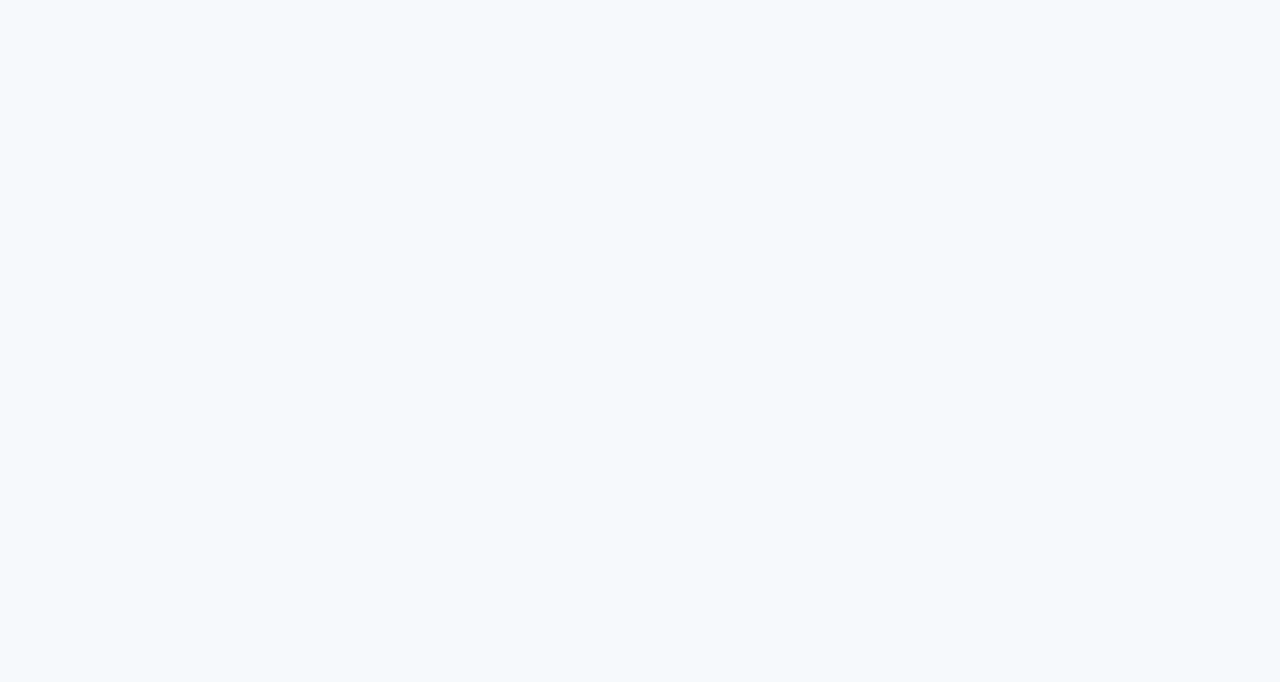
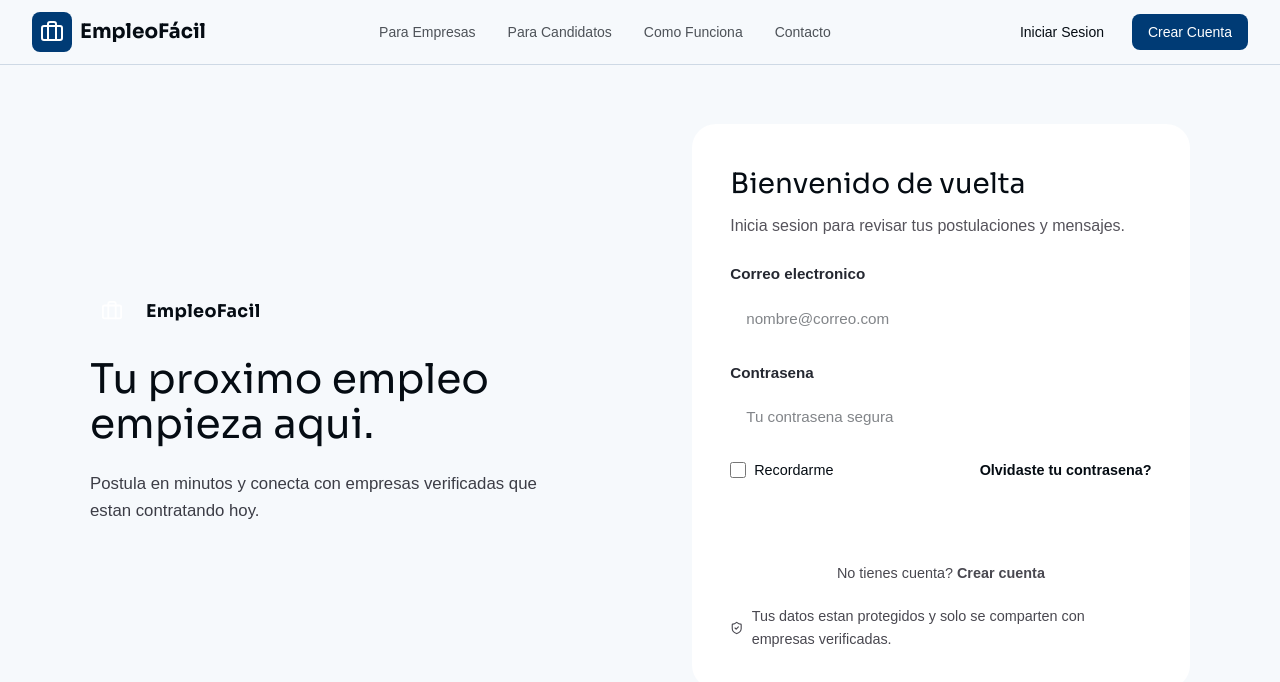
Before and after one commit to KevinTomala/empleofacil, a React (Vite) app in the folder frontend/: page /login in a window 1280 px wide. Before the commit this address had no page. Shown: the top 682 px of the page. Built offline with nearby package versions, Linux system fonts and the light colour scheme.

Commit message:
Design: Mockup Inicio Sesión

```diff
--- a/frontend/src/App.jsx
+++ b/frontend/src/App.jsx
@@ -1,11 +1,13 @@
 import { BrowserRouter, Routes, Route } from 'react-router-dom'
 import LandingPage from './modules/Landing/LandingPage'
+import Login from './modules/auth/Login'
 
 function App() {
   return (
     <BrowserRouter>
       <Routes>
         <Route path="/" element={<LandingPage />} />
+        <Route path="/login" element={<Login />} />
       </Routes>
     </BrowserRouter>
   )
--- a/frontend/src/components/CTA.jsx
+++ b/frontend/src/components/CTA.jsx
@@ -4,7 +4,7 @@ export default function CTA() {
   return (
     <section className="py-20 bg-background">
       <div className="page-container">
-        <div className="relative bg-gradient-to-br from-primary to-primary/80 rounded-3xl p-8 sm:p-12 lg:p-16 overflow-hidden">
+        <div className="relative bg-linear-to-br from-primary to-primary/80 rounded-3xl p-8 sm:p-12 lg:p-16 overflow-hidden">
           {/* Background Pattern */}
           <div className="absolute inset-0 opacity-10">
             <div className="absolute top-0 right-0 w-64 h-64 bg-white rounded-full -translate-y-1/2 translate-x-1/2" />
--- a/frontend/src/components/Header.jsx
+++ b/frontend/src/components/Header.jsx
@@ -1,6 +1,7 @@
 'use client';
 
 import { useState } from 'react'
+import { Link } from 'react-router-dom'
 import { Menu, X, Briefcase } from 'lucide-react'
 
 export default function Header() {
@@ -42,9 +43,12 @@ export default function Header() {
 
           {/* Auth Buttons */}
           <div className="hidden md:flex items-center gap-3">
-            <button className="px-4 py-2 text-sm font-medium text-foreground hover:text-primary transition-colors">
+            <Link
+              to="/login"
+              className="px-4 py-2 text-sm font-medium text-foreground hover:text-primary transition-colors"
+            >
               Iniciar Sesion
-            </button>
+            </Link>
             <button className="px-4 py-2 text-sm font-medium bg-primary text-white rounded-lg hover:bg-primary/90 transition-colors">
               Crear Cuenta
             </button>
@@ -75,9 +79,13 @@ export default function Header() {
                 </a>
               ))}
               <div className="flex flex-col gap-2 pt-4 border-t border-border">
-                <button className="px-4 py-2 text-sm font-medium text-foreground hover:text-primary transition-colors text-left">
+                <Link
+                  to="/login"
+                  className="px-4 py-2 text-sm font-medium text-foreground hover:text-primary transition-colors text-left"
+                  onClick={() => setIsMenuOpen(false)}
+                >
                   Iniciar Sesion
-                </button>
+                </Link>
                 <button className="px-4 py-2 text-sm font-medium bg-primary text-white rounded-lg hover:bg-primary/90 transition-colors">
                   Crear Cuenta
                 </button>
--- /dev/null
+++ b/frontend/src/modules/auth/Login.jsx
@@ -0,0 +1,70 @@
+import { Briefcase, ShieldCheck, Sparkles } from 'lucide-react'
+import { Link } from 'react-router-dom'
+import Header from '../../components/Header'
+import './auth.css'
+
+export default function Login() {
+  return (
+    <div className="auth-page">
+      <Header />
+      <div className="auth-shell">
+        <section className="auth-hero">
+          <div className="auth-logo">
+            <span className="auth-logo-badge">
+              <Briefcase size={22} />
+            </span>
+            EmpleoFacil
+          </div>
+
+          <h1 className="auth-hero-title">Tu proximo empleo empieza aqui.</h1>
+          <p className="auth-hero-subtitle">
+            Postula en minutos y conecta con empresas verificadas que estan contratando hoy.
+          </p>
+        </section>
+
+        <section className="auth-card" aria-label="Formulario de inicio de sesion">
+          <div className="auth-card-header">
+            <h2>Bienvenido de vuelta</h2>
+            <p>Inicia sesion para revisar tus postulaciones y mensajes.</p>
+          </div>
+
+          <form className="auth-form">
+            <div className="auth-field">
+              <label htmlFor="email">Correo electronico</label>
+              <input id="email" name="email" type="email" placeholder="nombre@correo.com" />
+            </div>
+            <div className="auth-field">
+              <label htmlFor="password">Contrasena</label>
+              <input id="password" name="password" type="password" placeholder="Tu contrasena segura" />
+            </div>
+
+            <div className="auth-actions">
+              <label className="auth-remember">
+                <input type="checkbox" name="remember" />
+                Recordarme
+              </label>
+              <a className="auth-link" href="#">
+                Olvidaste tu contrasena?
+              </a>
+            </div>
+
+            <button className="auth-submit" type="submit">
+              Iniciar sesion
+            </button>
+          </form>
+
+          <p className="auth-footer">
+            No tienes cuenta? <Link className="auth-link" to="/register">Crear cuenta</Link>
+          </p>
+
+          <ul className="auth-trust-list">
+            <li className="auth-trust-item">
+              <ShieldCheck size={16} />
+              Tus datos estan protegidos y solo se comparten con empresas verificadas.
+            </li>
+          </ul>
+        </section>
+      </div>
+    </div>
+  )
+}
--- /dev/null
+++ b/frontend/src/modules/auth/auth.css
@@ -0,0 +1,316 @@
+.auth-page,
+.auth-page * {
+  box-sizing: border-box;
+}
+
+.auth-page h1,
+.auth-page h2,
+.auth-page h3,
+.auth-page p {
+  margin: 0;
+}
+
+.auth-page {
+  min-height: 100vh;
+  margin-top: calc(var(--header-height) * -1);
+  padding: calc(var(--header-height) + 0.75rem) 1.5rem 3.5rem;
+  background:
+    radial-gradient(1200px 600px at 10% -10%, color-mix(in oklch, var(--color-accent) 35%, transparent), transparent 60%),
+    radial-gradient(900px 480px at 90% 10%, color-mix(in oklch, var(--color-primary) 25%, transparent), transparent 60%),
+    linear-gradient(135deg, color-mix(in oklch, var(--color-background) 92%, white) 0%, color-mix(in oklch, var(--color-background) 80%, var(--color-secondary)) 100%);
+  color: var(--color-foreground);
+  position: relative;
+  overflow: hidden;
+}
+
+.auth-page::before {
+  content: "";
+  position: absolute;
+  inset: 0;
+  background:
+    radial-gradient(220px 220px at 18% 35%, color-mix(in oklch, var(--color-primary) 18%, transparent), transparent 70%),
+    radial-gradient(260px 260px at 82% 60%, color-mix(in oklch, var(--color-accent) 22%, transparent), transparent 70%);
+  opacity: 0.6;
+  pointer-events: none;
+}
+
+.auth-shell {
+  position: relative;
+  z-index: 1;
+  width: min(1100px, 100%);
+  margin: 0 auto;
+  display: grid;
+  grid-template-columns: minmax(0, 1.05fr) minmax(0, 0.95fr);
+  gap: clamp(2rem, 4vw, 3.5rem);
+  align-items: center;
+}
+
+.auth-hero {
+  display: grid;
+  gap: 1.5rem;
+}
+
+.auth-logo {
+  display: inline-flex;
+  align-items: center;
+  gap: 0.75rem;
+  font-family: var(--font-heading);
+  font-weight: 700;
+  font-size: 1.1rem;
+  letter-spacing: 0.02em;
+  color: var(--color-foreground);
+}
+
+.auth-logo-badge {
+  width: 44px;
+  height: 44px;
+  border-radius: 14px;
+  display: grid;
+  place-items: center;
+  background: linear-gradient(140deg, var(--color-primary), color-mix(in oklch, var(--color-primary) 70%, black));
+  color: white;
+  box-shadow: 0 12px 24px -18px color-mix(in oklch, var(--color-primary) 70%, black);
+}
+
+.auth-hero-title {
+  font-family: var(--font-heading);
+  font-size: clamp(2.2rem, 3.2vw, 3.2rem);
+  line-height: 1.1;
+}
+
+.auth-hero-subtitle {
+  font-size: 1.05rem;
+  color: color-mix(in oklch, var(--color-foreground) 75%, white);
+  max-width: 28rem;
+}
+
+.auth-hero-cards {
+  display: grid;
+  gap: 1rem;
+}
+
+.auth-hero-card {
+  padding: 1.1rem 1.2rem;
+  border-radius: 16px;
+  background: color-mix(in oklch, var(--color-background) 85%, white);
+  border: 1px solid color-mix(in oklch, var(--color-border) 70%, white);
+  box-shadow: 0 20px 50px -40px color-mix(in oklch, var(--color-primary) 60%, black);
+  display: grid;
+  gap: 0.4rem;
+}
+
+.auth-hero-card strong {
+  font-size: 1rem;
+  display: inline-flex;
+  align-items: center;
+  gap: 0.4rem;
+}
+
+.auth-hero-card span {
+  color: color-mix(in oklch, var(--color-foreground) 65%, white);
+  font-size: 0.95rem;
+}
+
+.auth-card {
+  background: white;
+  border-radius: 24px;
+  padding: 2.4rem;
+  border: 1px solid color-mix(in oklch, var(--color-border) 70%, white);
+  box-shadow: 0 25px 60px -45px color-mix(in oklch, var(--color-primary) 60%, black);
+}
+
+.auth-card-header {
+  margin-bottom: 1.5rem;
+  display: grid;
+  gap: 0.35rem;
+}
+
+.auth-card-header h2 {
+  font-family: var(--font-heading);
+  font-size: 1.75rem;
+}
+
+.auth-card-header p {
+  color: color-mix(in oklch, var(--color-foreground) 65%, white);
+}
+
+.auth-form {
+  display: grid;
+  gap: 1rem;
+}
+
+.auth-field {
+  display: grid;
+  gap: 0.4rem;
+  font-size: 0.95rem;
+}
+
+.auth-field label {
+  font-weight: 600;
+  color: color-mix(in oklch, var(--color-foreground) 85%, white);
+}
+
+.auth-field input {
+  width: 100%;
+  padding: 0.85rem 1rem;
+  border-radius: 12px;
+  border: 1px solid color-mix(in oklch, var(--color-border) 70%, white);
+  background: color-mix(in oklch, var(--color-secondary) 70%, white);
+  font-size: 0.95rem;
+  transition: border 0.2s ease, box-shadow 0.2s ease;
+}
+
+.auth-field input:focus {
+  outline: none;
+  border-color: color-mix(in oklch, var(--color-primary) 70%, white);
+  box-shadow: 0 0 0 3px color-mix(in oklch, var(--color-primary) 20%, transparent);
+}
+
+.auth-actions {
+  display: flex;
+  align-items: center;
+  justify-content: space-between;
+  gap: 1rem;
+  font-size: 0.9rem;
+}
+
+.auth-remember {
+  display: inline-flex;
+  align-items: center;
+  gap: 0.5rem;
+}
+
+.auth-remember input {
+  width: 16px;
+  height: 16px;
+}
+
+.auth-link {
+  color: var(--color-primary);
+  text-decoration: none;
+  font-weight: 600;
+}
+
+.auth-link:hover {
+  text-decoration: underline;
+}
+
+.auth-submit {
+  margin-top: 0.5rem;
+  width: 100%;
+  padding: 0.95rem 1rem;
+  border-radius: 14px;
+  border: none;
+  background: linear-gradient(135deg, var(--color-primary), color-mix(in oklch, var(--color-primary) 70%, black));
+  color: white;
+  font-weight: 600;
+  font-size: 1rem;
+  cursor: pointer;
+  box-shadow: 0 20px 35px -25px color-mix(in oklch, var(--color-primary) 70%, black);
+  transition: transform 0.2s ease, box-shadow 0.2s ease;
+}
+
+.auth-submit:hover {
+  transform: translateY(-1px);
+  box-shadow: 0 24px 40px -24px color-mix(in oklch, var(--color-primary) 70%, black);
+}
+
+.auth-divider {
+  display: grid;
+  grid-template-columns: 1fr auto 1fr;
+  align-items: center;
+  gap: 0.75rem;
+  margin: 1.5rem 0 1rem;
+  font-size: 0.85rem;
+  color: color-mix(in oklch, var(--color-foreground) 55%, white);
+}
+
+.auth-divider::before,
+.auth-divider::after {
+  content: "";
+  height: 1px;
+  background: color-mix(in oklch, var(--color-border) 70%, white);
+}
+
+.auth-alt {
+  width: 100%;
+  padding: 0.85rem 1rem;
+  border-radius: 14px;
+  border: 1px solid color-mix(in oklch, var(--color-border) 70%, white);
+  background: white;
+  font-weight: 600;
+  cursor: pointer;
+}
+
+.auth-footer {
+  margin-top: 1.5rem;
+  font-size: 0.9rem;
+  text-align: center;
+  color: color-mix(in oklch, var(--color-foreground) 70%, white);
+}
+
+.auth-trust-list {
+  margin-top: 1.25rem;
+  list-style: none;
+  display: grid;
+  gap: 0.5rem;
+  color: color-mix(in oklch, var(--color-foreground) 70%, white);
+  font-size: 0.9rem;
+}
+
+.auth-trust-item {
+  display: inline-flex;
+  align-items: center;
+  gap: 0.5rem;
+}
+
+.auth-stats {
+  display: flex;
+  gap: 1.5rem;
+  flex-wrap: wrap;
+}
+
+.auth-stat {
+  display: grid;
+  gap: 0.15rem;
+}
+
+.auth-stat strong {
+  font-size: 1.15rem;
+}
+
+.auth-stat span {
+  font-size: 0.85rem;
+  color: color-mix(in oklch, var(--color-foreground) 60%, white);
+}
+
+@media (max-width: 900px) {
+  .auth-shell {
+    grid-template-columns: 1fr;
+  }
+
+  .auth-card {
+    padding: 2rem;
+  }
+}
+
+@media (min-width: 901px) {
+  .auth-shell {
+    margin-top: 2rem;
+  }
+}
+
+@media (max-width: 520px) {
+  .auth-page {
+    padding: calc(var(--header-height) + 3rem) 1rem 3rem;
+  }
+
+  .auth-card {
+    padding: 1.75rem;
+  }
+
+  .auth-actions {
+    flex-direction: column;
+    align-items: flex-start;
+  }
+}
```
Also changed, not shown: 2 other files (tests, documents, lock files or other folders).
